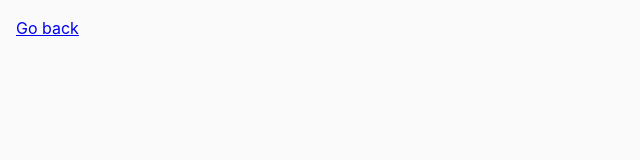
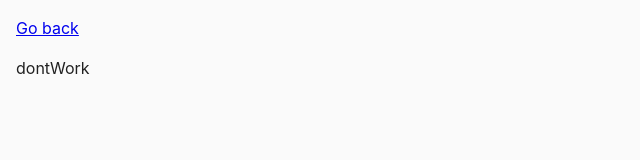
Before and after one commit to PetroBrodetskyi/goit-js-hw-07, a plain HTML site: page 01-gallery.html in a window 1280 px wide. Shown: the full height of the page, 0-640 px from the left. Drawn offline with Linux system fonts and the light colour scheme.

Commit message:
dontWork

```diff
--- a/01-gallery.html
+++ b/01-gallery.html
@@ -12,7 +12,7 @@
 
 <body>
   <p><a href="index.html">Go back</a></p>
-
+  <p>dontWork</p>
   <!-- Add gallery items to this list -->
   <ul class="gallery"></ul>
 
```
